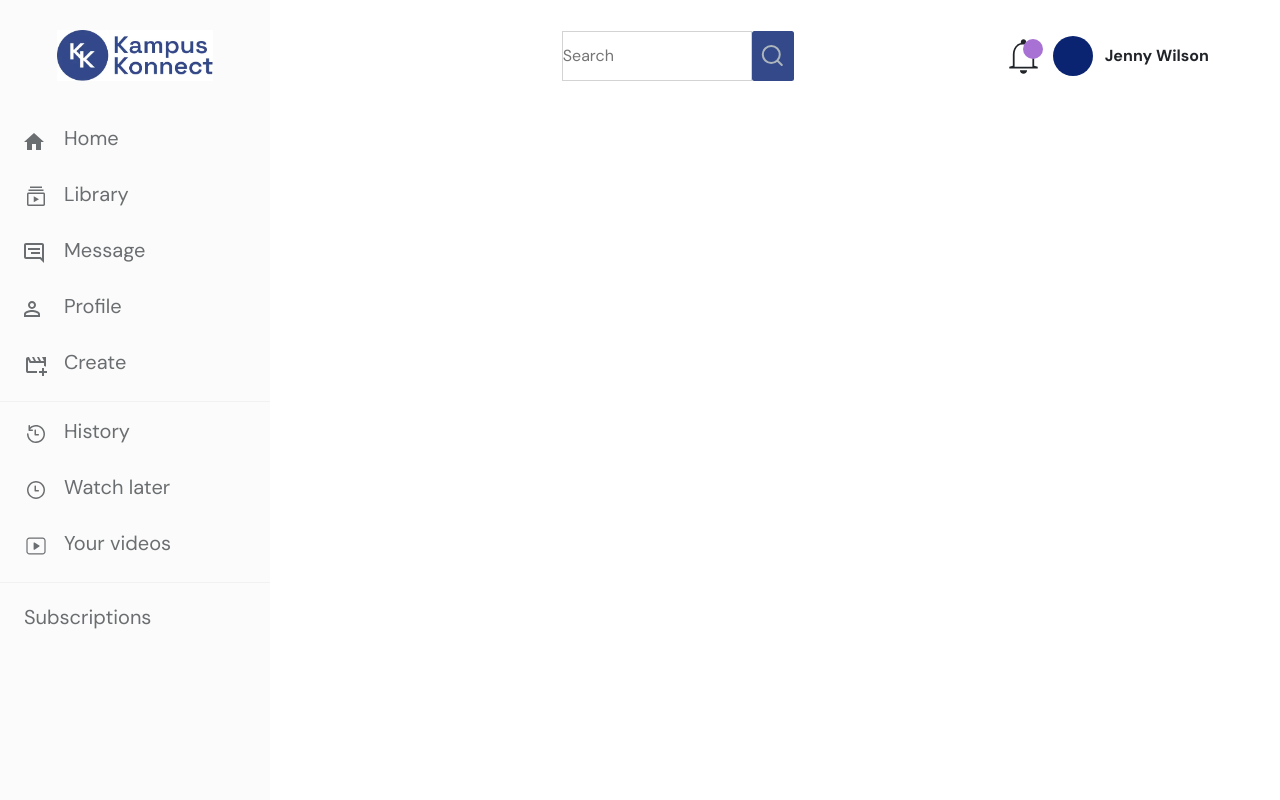
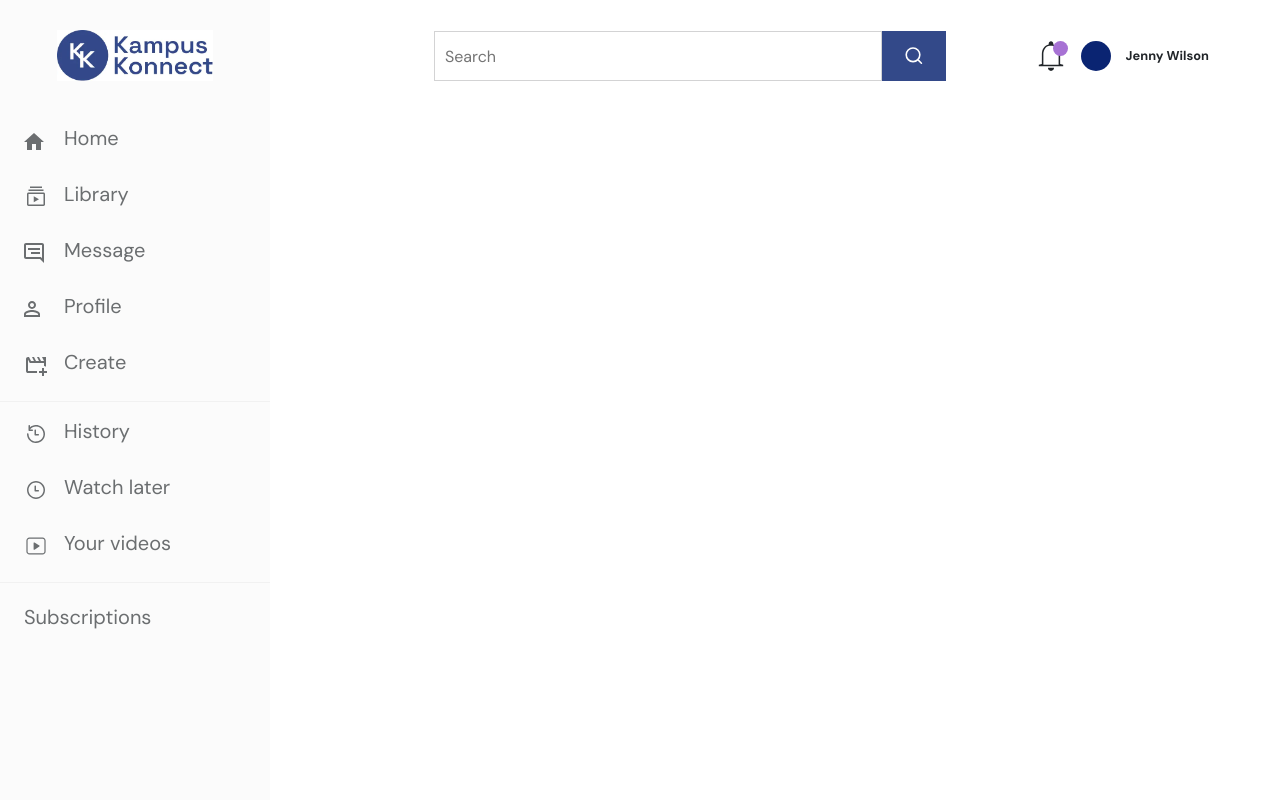
Before and after one commit to zuri-training/kk-platform, a Django app: page / in a window 1280 px wide. Run offline with Django 4.2, Linux system fonts and the light colour scheme.

Commit message:
Add responsiveness to navbar

```diff
--- a/static/styles/style.css
+++ b/static/styles/style.css
@@ -154,10 +154,26 @@ input {
   grid-area: 'body';
 }
 
+@media screen and (max-width: 900px) {
+    .main-container {
+      grid-template-columns: 200px 1fr;
+    }
+}
+
 @media (max-width: 768px) {
   .main-container {
     grid-template-areas: 'main' 'sidebar';
     grid-template-columns: none;
+  }
+
+  .body-container {
+    margin: 26px 20px 26px 20px;
+  }
+}
+
+@media (max-width: 480px) {
+  .body-container {
+    margin: 26px 15px;
   }
 }
 
@@ -168,14 +184,14 @@ input {
 .navbar {
   height: 50px;
   display: grid;
-  /* grid-template-columns: 1fr 200px; */
   grid-template-columns: 3fr 1fr;
   text-align: left;
-  gap: 90px;
+  gap: 50px;
 }
 
+
 .logo {
-  height: 30px;
+  width: 77px;
 }
 
 .logo img {
@@ -183,7 +199,7 @@ input {
 }
 
 .navbar__desktop {
-    display: grid;
+    display: block;
 
 }
 
@@ -191,38 +207,42 @@ input {
     display: none;
 }
 
-.navbar__search {
-  /* display: flex; */
-  /* justify-content: right; */
-}
 .input__search {
   display: flex;
   align-self: end;
   justify-content: right;
   height: 50px;
-  width: 80%;
-  max-width: 600px;
+  width: 100%;
+  max-width: 900px;
   margin: auto 0 0;
 }
 
 .input__search input {
+  padding: 10px;
   border: 1px solid var(--color-gray-10);
+  width: 70%;
+  height: 100%;
+  border-radius: 0;
+  outline: unset
+}
+
+.input__search-btn {
+  width: 10%;
+  height: 100%;
+  border-radius: 0;
+}
+
+.icon-search {
+    height: 20px;
+    width: 20px;
 }
 
 .user__profile {
   display: flex;
-  justify-content: space-between;
+  gap: 15px;
+  justify-content: right;
   align-items: center;
   align-content: center;
-}
-
-.user__avatar {
-    min-width: 40px;
-    width: 40px;
-    min-height: 40px;
-    height: 40px;
-    border-radius: 50%;
-    background-color: var(--color-main);
 }
 
 .user__notifications {
@@ -230,13 +250,13 @@ input {
 }
 
 .user__notifications .icon-notify {
-    height: 35px;
-    width: 35px;
+    height: 30px;
+    width: 30px;
 }
 
 .notifications {
-  height: 20px;
-  width: 20px;
+  height: 15px;
+  width: 15px;
   background-color: var(--color-secondary-40);
   border-radius: 50%;
   position: absolute;
@@ -244,15 +264,55 @@ input {
   right: -2px;
 }
 
+.user__avatar {
+  min-width: 30px;
+  width: 30px;
+  min-height: 30px;
+  height: 30px;
+  border-radius: 50%;
+  background-color: var(--color-main);
+}
+
 .user__name {
-  font-size: 1em;
+  font-size: 0.8em;
   font-weight: 600;
   line-height: 20px;
+  max-width: 120px;
   color: var(--color-gray-60);
   margin: 0;
+  white-space: nowrap;
+  overflow: hidden;
+  text-overflow: ellipsis;
 }
 
-@media screen and (max-screen: 768px) {
+@media screen and (max-width: 1024px) {
+  .input__search-btn {
+    width: 15%;
+  }
+}
+
+@media screen and (max-width: 900px) {
+  .input__search input {
+    width: 80%;
+  }
+
+  .input__search-btn {
+    height: 100%;
+    border-radius: 0;
+  }
+
+  .user__name {
+    max-width: 80px;
+  }
+}
+
+@media screen and (max-width: 768px) {
+
+    .navbar {
+        grid-template-columns: 80px 1fr 50px;
+        gap: 20px;
+    }
+
     .navbar__desktop {
         display: none;
     }
@@ -260,7 +320,72 @@ input {
     .navbar__mobile {
         display: block;
     }
+
+    .input__search {
+      position: relative
+    }
+
+
+    label.icon-search {
+      position: relative;
+      width: 100%;
+    }
+
+    label.icon-search {
+      height: 25px;
+      width: 25px;
+      stroke: var(--color-gray-60);
+      position: absolute;
+      right: 20px;
+      bottom: 25%;
+      cursor: text;
+      z-index: -2;
+  }
+
+input:focus ~ label.icon-search svg,
+input:not(:placeholder-shown) ~ label.icon-search svg
+{
+  stroke: #fff;
 }
+    .input__search input {
+      width: 100%;
+      border: unset;
+    }
+
+    .input__search input::placeholder { /* Chrome, Firefox, Opera, Safari 10.1+ */
+      color: var(--color-white);
+      opacity: 1; /* Firefox */
+    }
+
+    .input__search input:-ms-input-placeholder { /* Internet Explorer 10-11 */
+      color: var(--color-white);
+    }
+
+    .input__search input::-ms-input-placeholder { /* Microsoft Edge */
+      color: var(--color-white);
+    }
+
+    .input__search-btn {
+      width: 40px;
+    }
+}
+
+@media screen and (max-width: 480px) {
+  .navbar {
+    grid-template-columns: 80px 1fr 30px;
+    gap: 20px;
+  }
+
+  .user__notifications .icon-notify {
+    height: 25px;
+    width: 25px;
+  }
+
+  label.icon-search {
+    right: 10px;
+  }
+}
+
 /*==============================
 =>  Sidebar Section
 ================================*/
@@ -289,6 +414,7 @@ input {
 
 .sidebar__logo {
   text-align: center;
+
 }
 
 .sidebar__logo-link {
@@ -338,6 +464,12 @@ input {
 
 .sidebar__item-text {
   font-size: inherit;
+}
+
+@media only screen and (max-width: 900px) {
+  .sidebar__logo img {
+    width: 150px;
+}
 }
 
 @media only screen and (max-width: 768px) {
--- a/templates/navbar.html
+++ b/templates/navbar.html
@@ -1,31 +1,37 @@
 {% load static %}
 
-<!-- Desktop & Tablet view  -->
-<!-- <div class="navbar"> -->
+
     <div class="logo navbar__mobile">
         <img src="{% static 'images/logo.webp' %}" alt="logo" />
     </div>
     <div class="navbar__search">
         <form class="input__search">
             <!-- <img src="{% static 'images/icons/icon-search.svg' %}" alt=""> -->
+
             <input type="text" placeholder="Search" />
-            <button class="btn" type="submit">
-                <img src="{% static 'images/icons/icon-search.svg' %}" alt="">
+            <label class="icon-search navbar__mobile">
+                <svg width="25" height="24" viewBox="0 0 25 24" fill="none" xmlns="http://www.w3.org/2000/svg">
+                    <path d="M21.7717 21L17.2857 16.506M19.7717 10.5C19.7717 12.7543 18.8761 14.9163 17.2821 16.5104C15.688 18.1045 13.526 19 11.2717 19C9.01733 19 6.85532 18.1045 5.26126 16.5104C3.6672 14.9163 2.77167 12.7543 2.77167 10.5C2.77167 8.24566 3.6672 6.08365 5.26126 4.48959C6.85532 2.89553 9.01733 2 11.2717 2C13.526 2 15.688 2.89553 17.2821 4.48959C18.8761 6.08365 19.7717 8.24566 19.7717 10.5V10.5Z" stroke="" stroke-width="2" stroke-linecap="round"/>
+                </svg>
+            </label>
+            <button class="btn input__search-btn navbar__desktop" type="submit">
+                <svg class="icon-search" width="25" height="24" viewBox="0 0 25 24" fill="none" xmlns="http://www.w3.org/2000/svg">
+                    <path d="M21.7717 21L17.2857 16.506M19.7717 10.5C19.7717 12.7543 18.8761 14.9163 17.2821 16.5104C15.688 18.1045 13.526 19 11.2717 19C9.01733 19 6.85532 18.1045 5.26126 16.5104C3.6672 14.9163 2.77167 12.7543 2.77167 10.5C2.77167 8.24566 3.6672 6.08365 5.26126 4.48959C6.85532 2.89553 9.01733 2 11.2717 2C13.526 2 15.688 2.89553 17.2821 4.48959C18.8761 6.08365 19.7717 8.24566 19.7717 10.5V10.5Z" stroke="#fff" stroke-width="2" stroke-linecap="round"/>
+                </svg>
             </button>
         </form>
     </div>
 
     <div class="user__profile">
         <div class="user__notifications">
-            <!-- <img class="icon-notify" src="{% static 'images/icons/icon-notify.svg' %}" alt=""> -->
             <svg class="icon-notify" width="34" height="41" viewBox="0 0 34 41" fill="none" xmlns="http://www.w3.org/2000/svg">
                 <path d="M17.0006 40.834C19.2923 40.834 21.1673 38.959 21.1673 36.6673H12.834C12.834 38.959 14.709 40.834 17.0006 40.834ZM29.5006 31.459V17.9173C29.5006 11.5215 26.1048 6.16732 20.1256 4.75065V3.33398C20.1256 1.60482 18.7298 0.208984 17.0006 0.208984C15.2715 0.208984 13.8756 1.60482 13.8756 3.33398V4.75065C7.91732 6.16732 4.50065 11.5007 4.50065 17.9173V31.459L0.333984 32.5007V34.584H33.6673V32.5007L29.5006 31.459ZM27.4173 32.5007H6.58398V17.9173C6.58398 12.709 9.70898 5.41732 17.0006 6.45899C24.2923 5.41732 27.4173 12.7507 27.4173 17.9173V32.5007Z" fill="#212529"/>
             </svg>
             <div class="notifications"></div>
         </div>
-        <div class="user__avatar">
+        <div class="user__avatar navbar__desktop">
             <!-- <img src="" alt="User's profile picture" /> -->
         </div>
-        <p class="user__name">Jenny Wilson</p>
+        <p class="user__name navbar__desktop">Jenny Wilson</p>
     </div>
 <!-- </div> -->
```
Also changed, not shown: static/images/icons/icon-notify.svg, static/images/icons/icon-search.svg.
